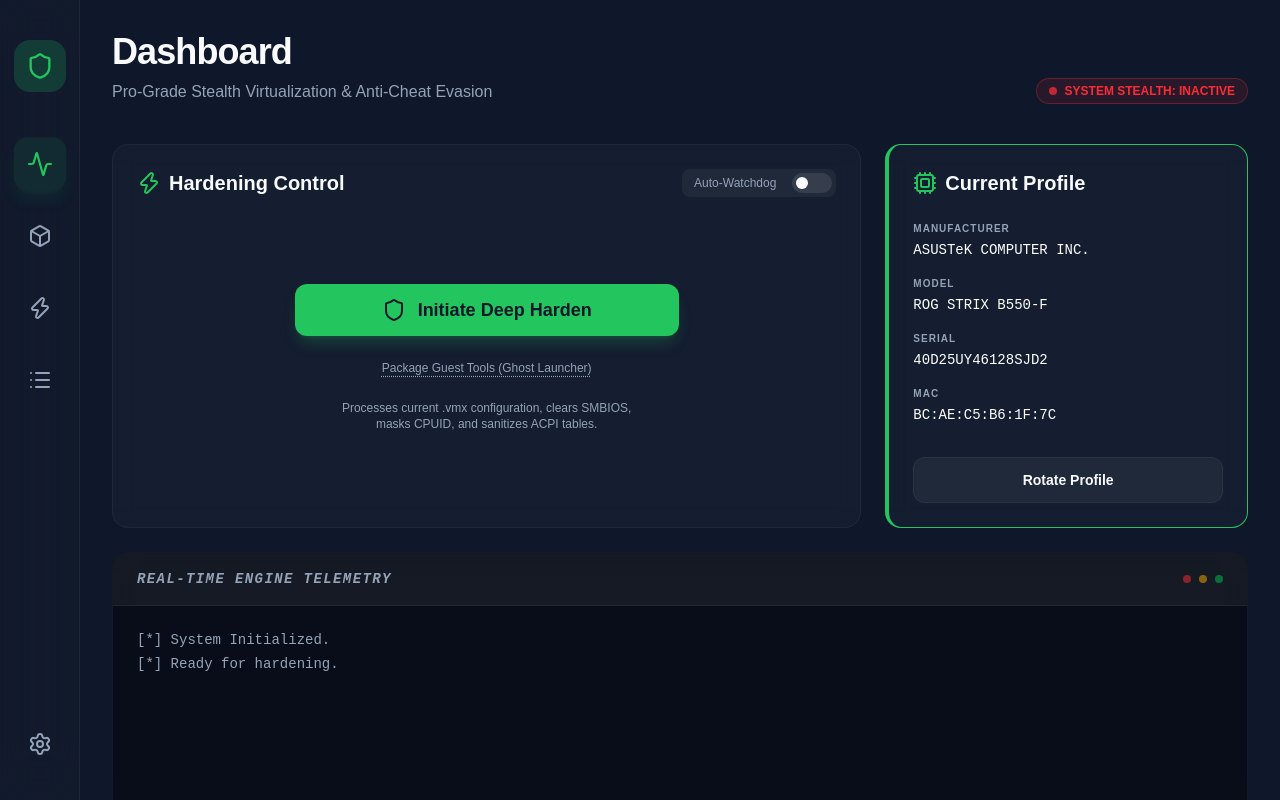
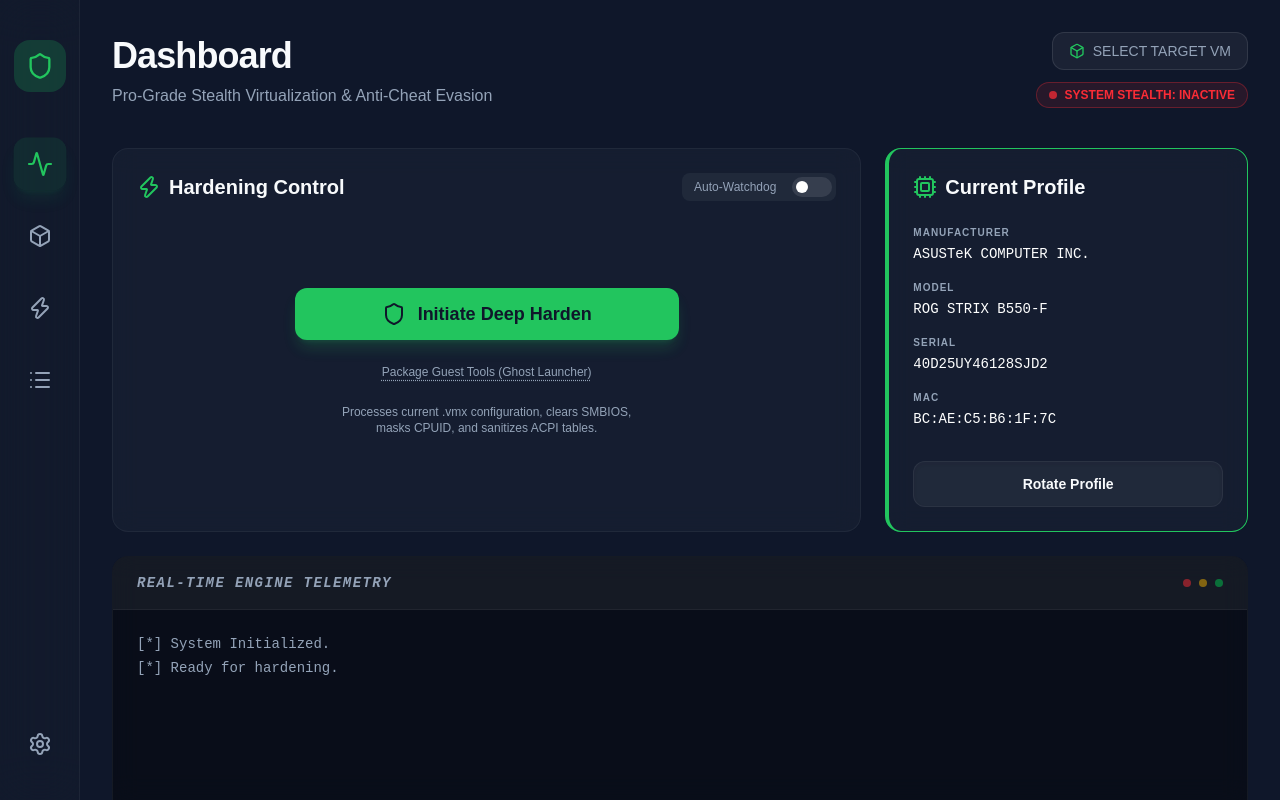
Before and after one commit to excflor/velvethyper, a React (Vite) app in the folder apps/desktop_ui/: page / in a window 1280 px wide. Built offline with nearby package versions, Linux system fonts and the light colour scheme.

Commit message:
feat(ui): added native VMX file picker and integrated target selection in dashboard

```diff
--- a/apps/desktop_ui/src/main/index.ts
+++ b/apps/desktop_ui/src/main/index.ts
@@ -1,4 +1,4 @@
-import { app, shell, BrowserWindow, ipcMain } from 'electron'
+import { app, shell, BrowserWindow, ipcMain, dialog } from 'electron'
 import * as fs from 'fs'
 import { join } from 'path'
 import { electronApp, optimizer, is } from '@electron-toolkit/utils'
@@ -57,6 +57,16 @@ app.whenReady().then(() => {
   })
 
   // IPC: VelvetHyper Orchestration
+  ipcMain.handle('select-vmx', async () => {
+    const { canceled, filePaths } = await dialog.showOpenDialog({
+       title: 'Select VMware Configuration (.vmx)',
+       properties: ['openFile'],
+       filters: [{ name: 'VMware Config', extensions: ['vmx'] }]
+    })
+    if (canceled) return null
+    return filePaths[0]
+  })
+
   ipcMain.handle('harden-vm', async () => {
     // Logic to spawn python apps/cli_engine/main.py
     console.log('[Main] Triggering VM Hardening...')
--- a/apps/desktop_ui/src/preload/index.ts
+++ b/apps/desktop_ui/src/preload/index.ts
@@ -1,12 +1,12 @@
 import { contextBridge, ipcRenderer } from 'electron'
 import { electronAPI } from '@electron-toolkit/preload'
 
-// Custom APIs for renderer
 const api = {
   hardenVM: () => ipcRenderer.invoke('harden-vm'),
   rotateProfile: () => ipcRenderer.invoke('rotate-profile'),
   toggleWatchdog: (active: boolean) => ipcRenderer.invoke('toggle-watchdog', active),
-  buildProduction: () => ipcRenderer.invoke('build-production')
+  buildProduction: () => ipcRenderer.invoke('build-production'),
+  selectVMX: () => ipcRenderer.invoke('select-vmx')
 }
 
 // Use `contextBridge` APIs to expose Electron APIs to
--- a/apps/desktop_ui/src/renderer/src/App.tsx
+++ b/apps/desktop_ui/src/renderer/src/App.tsx
@@ -5,6 +5,7 @@ function App(): JSX.Element {
   const [activeTab, setActiveTab] = useState('dashboard');
   const [isHardened, setIsHardened] = useState(false);
   const [isWatchdogActive, setIsWatchdogActive] = useState(false);
+  const [vmxPath, setVmxPath] = useState<string | null>(null);
   const [logs, setLogs] = useState<string[]>(["[*] System Initialized.", "[*] Ready for hardening."]);
 
   const addLog = (msg: string) => {
@@ -45,6 +46,18 @@ function App(): JSX.Element {
     }
   };
 
+  const handleSelectVMX = async () => {
+    try {
+      const path = await window.api.selectVMX();
+      if (path) {
+        setVmxPath(path);
+        addLog(`[TARGET] Selected VMX: ${path.split('\\').pop()}`);
+      }
+    } catch (err) {
+      addLog(`ERROR: ${err}`);
+    }
+  };
+
   return (
     <div className="flex h-screen bg-velvet-bg text-velvet-text overflow-hidden font-sans">
       {/* Seamless Titlebar (Draggable) */}
@@ -77,7 +90,14 @@ function App(): JSX.Element {
             </h1>
             <p className="text-velvet-muted">Pro-Grade Stealth Virtualization & Anti-Cheat Evasion</p>
           </div>
-          <div className="flex gap-4">
+          <div className="flex flex-col items-end gap-3">
+            <button
+              onClick={handleSelectVMX}
+              className="flex items-center gap-2 px-4 py-2 bg-white/5 border border-white/10 rounded-xl text-sm font-medium hover:bg-white/10 transition-all text-velvet-muted hover:text-white"
+            >
+              <Box size={16} className="text-velvet-accent" />
+              {vmxPath ? vmxPath.split('\\').pop() : "SELECT TARGET VM"}
+            </button>
             <div className={`status-badge ${isHardened ? 'status-online' : 'status-offline'}`}>
                <div className={`w-2 h-2 rounded-full ${isHardened ? 'bg-velvet-accent' : 'bg-red-500'} animate-pulse`} />
                {isHardened ? 'SYSTEM STEALTH: ACTIVE' : 'SYSTEM STEALTH: INACTIVE'}
--- a/apps/desktop_ui/src/renderer/src/env.d.ts
+++ b/apps/desktop_ui/src/renderer/src/env.d.ts
@@ -13,5 +13,6 @@ interface Window {
     rotateProfile: () => Promise<{ success: boolean; profile: string }>;
     toggleWatchdog: (active: boolean) => Promise<{ status: string }>;
     buildProduction: () => Promise<{ success: boolean; path: string }>;
+    selectVMX: () => Promise<string | null>;
   };
 }
```
